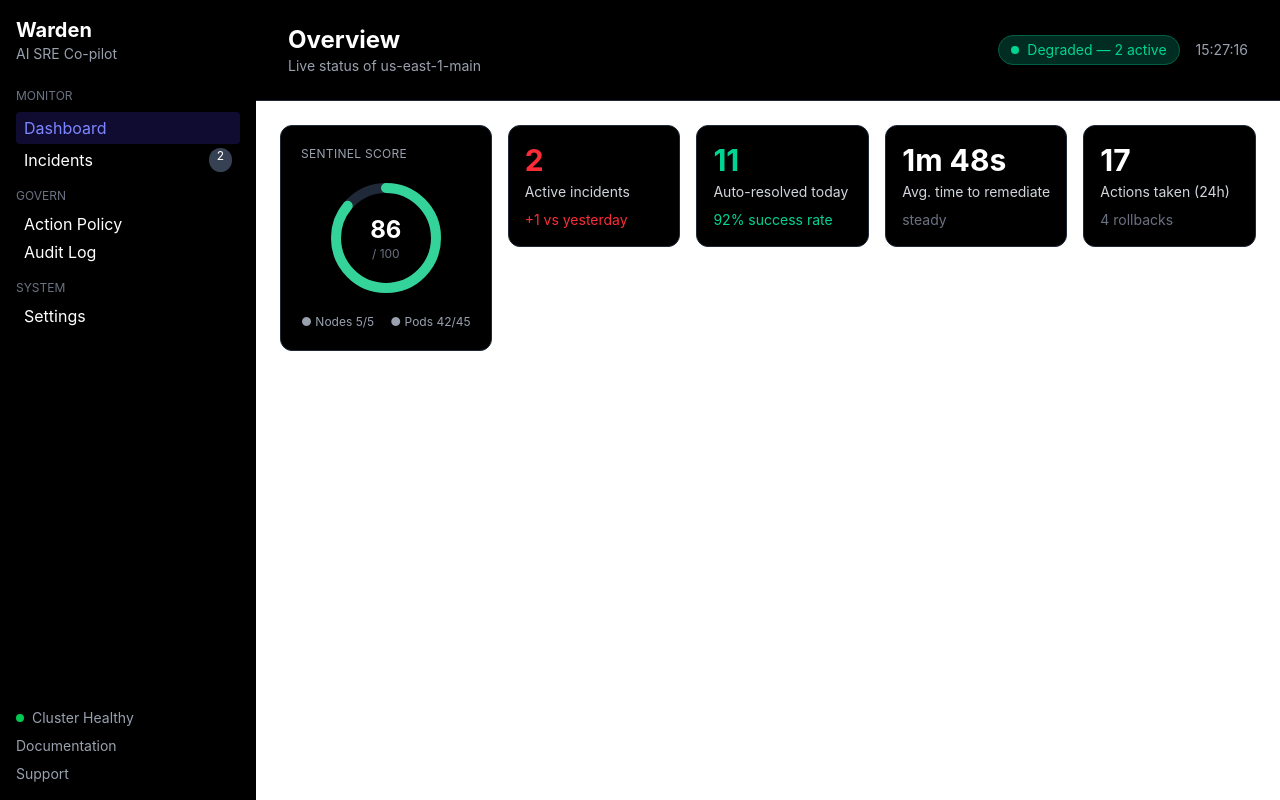
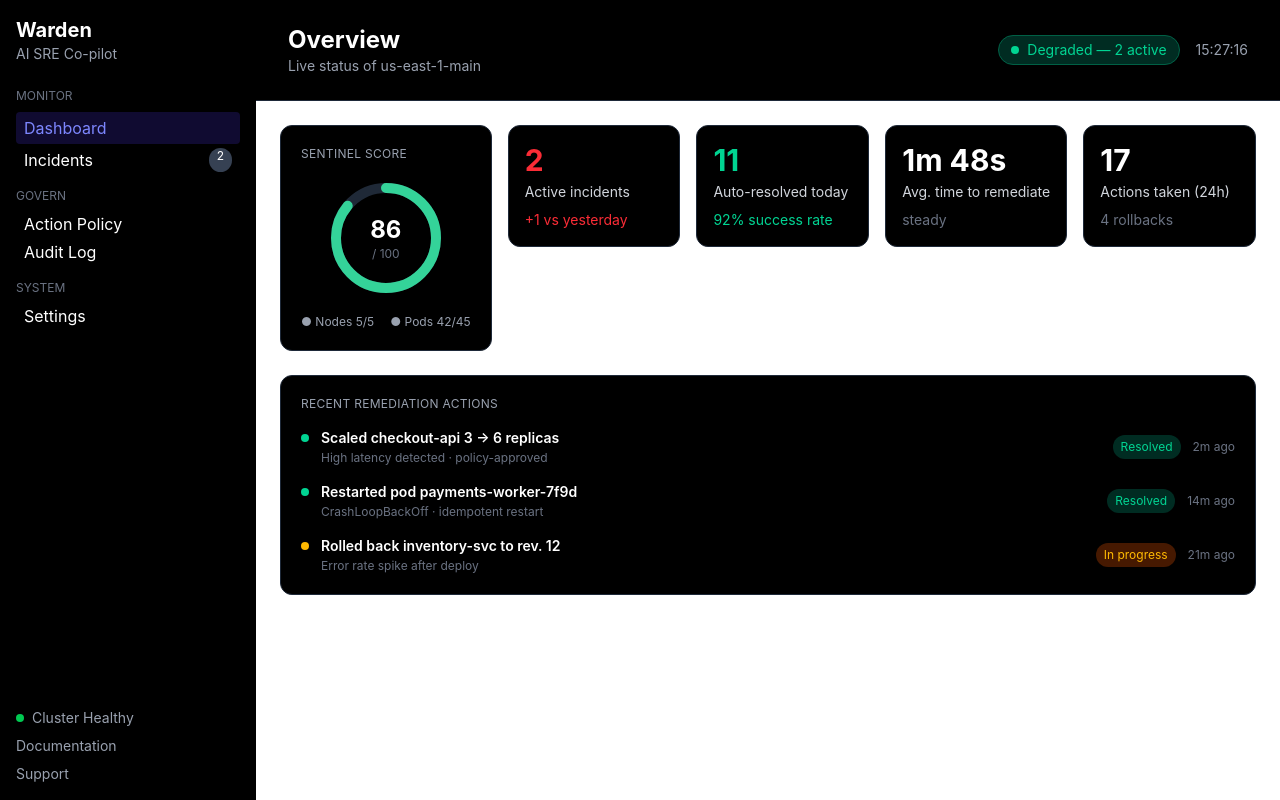
Before and after one commit to Abjithbk/warden-ai, a React app in the folder dashboard/frontend/: page / in a window 1280 px wide. Built offline with nearby package versions, Linux system fonts and the light colour scheme; the HTML template or start-up script is replaced by a standard one.

Commit message:
feat(dashboard): add RemediationActionsList panel (issue #2)

```diff
--- a/dashboard/frontend/src/App.jsx
+++ b/dashboard/frontend/src/App.jsx
@@ -2,6 +2,13 @@ import Sidebar from './components/Sidebar'
 import Header from './components/Header'
 import StatCard from './components/StatCard'
 import SentinelScoreCard from './components/SentinelScoreCard'
+import RemediationActionsList from './components/RemediationActionsList'
+
+const remediationActions = [
+  { id: 1, title: "Scaled checkout-api 3 → 6 replicas", subtitle: "High latency detected · policy-approved", status: "Resolved", time: "2m ago" },
+  { id: 2, title: "Restarted pod payments-worker-7f9d", subtitle: "CrashLoopBackOff · idempotent restart", status: "Resolved", time: "14m ago" },
+  { id: 3, title: "Rolled back inventory-svc to rev. 12", subtitle: "Error rate spike after deploy", status: "In progress", time: "21m ago" },
+]
 
 function App() {
   return (
@@ -16,6 +23,9 @@ function App() {
           <StatCard value="1m 48s" label="Avg. time to remediate" subtext="steady" accentColor="white" />
           <StatCard value="17" label="Actions taken (24h)" subtext="4 rollbacks" accentColor="white" />
         </div>
+        <div className="px-6">
+          <RemediationActionsList actions={remediationActions} />
+        </div>
       </div>
     </div>
   )
--- /dev/null
+++ b/dashboard/frontend/src/components/RemediationActionsList.jsx
@@ -0,0 +1,28 @@
+function RemediationActionsList({ actions }) {
+  return (
+    <div className="bg-black border border-gray-800 rounded-xl p-5">
+      <p className="text-gray-400 text-xs tracking-wide mb-4">RECENT REMEDIATION ACTIONS</p>
+      <div className="flex flex-col gap-4">
+        {actions.map((action) => (
+          <div key={action.id} className="flex items-center justify-between">
+            <div className="flex items-start gap-3">
+              <span className={`w-2 h-2 rounded-full mt-1.5 ${action.status === 'Resolved' ? 'bg-emerald-400' : 'bg-amber-400'}`}></span>
+              <div>
+                <p className="text-white text-sm font-semibold">{action.title}</p>
+                <p className="text-gray-500 text-xs mt-0.5">{action.subtitle}</p>
+              </div>
+            </div>
+            <div className="flex items-center gap-3">
+              <span className={`text-xs px-2 py-1 rounded-full ${action.status === 'Resolved' ? 'bg-emerald-950 text-emerald-400' : 'bg-amber-950 text-amber-400'}`}>
+                {action.status}
+              </span>
+              <span className="text-gray-500 text-xs whitespace-nowrap">{action.time}</span>
+            </div>
+          </div>
+        ))}
+      </div>
+    </div>
+  )
+}
+
+export default RemediationActionsList
```
